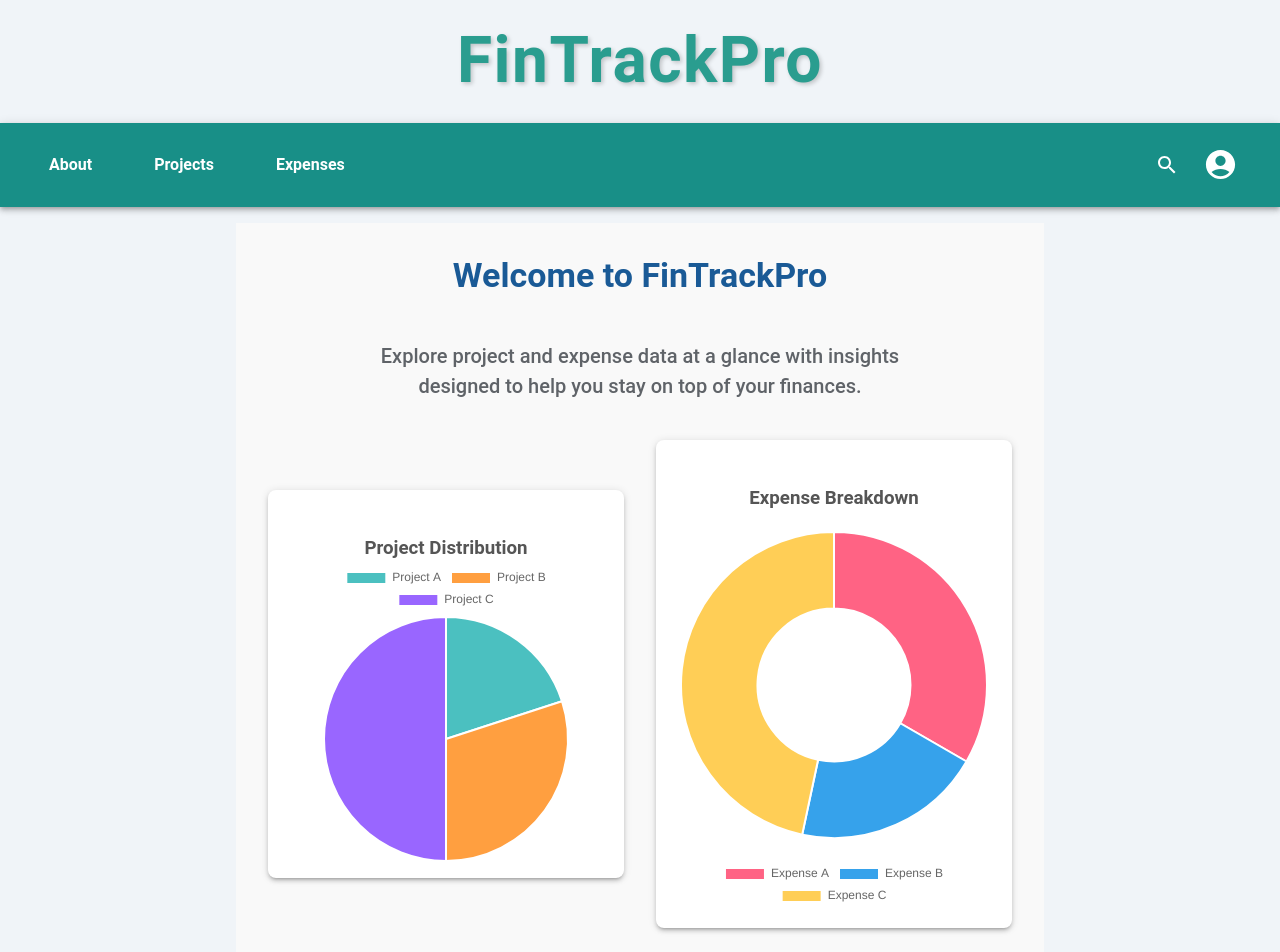
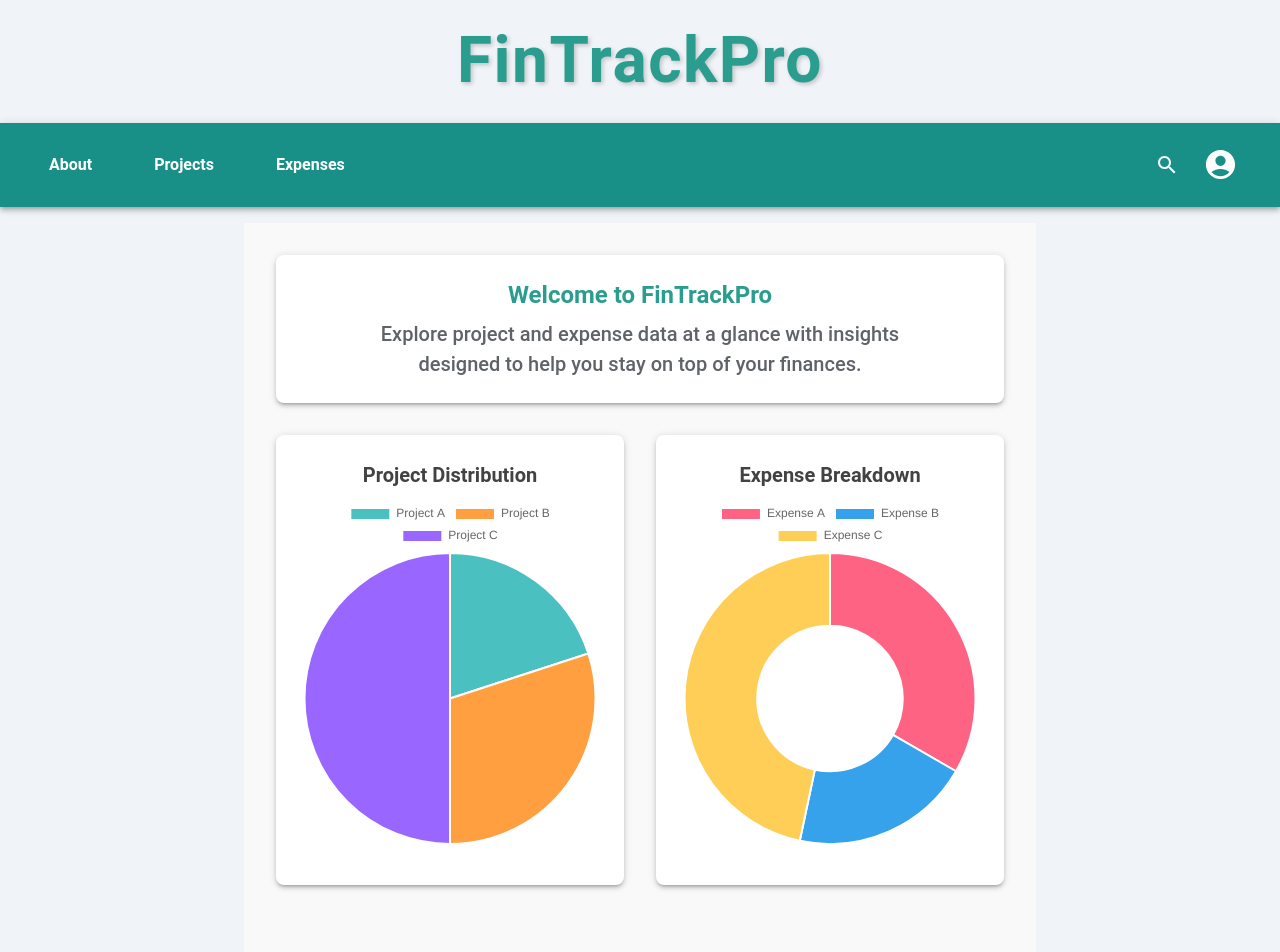
Before and after one commit to ronniearistil/FinTrackPro-Full-Stack.v3, a React (Create React App) app in the folder client/: page / in a window 1280 px wide. Shown: the top 952 px of the page. Built offline with nearby package versions, Linux system fonts and the light colour scheme; no server answers.

Commit message:
Update UI for homepage and navbarv2 _reversal_with improvements

```diff
--- a/client/src/Charts/ExpensesChart.jsx
+++ b/client/src/Charts/ExpensesChart.jsx
@@ -22,23 +22,23 @@ const ExpenseChart = () => {
         ],
     };
 
-    // Chart options
     const options = {
-        responsive: true, // Makes the chart responsive
-        maintainAspectRatio: false, // Allows custom aspect ratio or height/width
+        responsive: true,
+        maintainAspectRatio: false,
         plugins: {
             legend: {
-                position: 'bottom', // Moves the legend to the bottom for better mobile view
-            },
-            tooltip: {
-                enabled: true,
+                position: 'top', // Ensure the legend is displayed at the top
+                labels: {
+                    font: {
+                        size: 12,
+                    },
+                },
             },
         },
     };
 
     return (
-        <div style={{ width: '100%', height: '400px', margin: '20px auto' }}>
-            <h3 style={{ textAlign: 'center' }}>Expense Breakdown</h3>
+        <div style={{ width: '100%', height: '100%' }}>
             <Doughnut data={expenseData} options={options} />
         </div>
     );
--- a/client/src/Charts/ProjectChart.jsx
+++ b/client/src/Charts/ProjectChart.jsx
@@ -1,20 +1,17 @@
 import React from 'react';
-import { Pie, Bar } from 'react-chartjs-2';
+import { Pie } from 'react-chartjs-2';
 import {
     Chart as ChartJS,
     ArcElement,
-    BarElement,
-    CategoryScale,
-    LinearScale,
     Tooltip,
     Legend,
 } from 'chart.js';
 
 // Register required elements
-ChartJS.register(ArcElement, BarElement, CategoryScale, LinearScale, Tooltip, Legend);
+ChartJS.register(ArcElement, Tooltip, Legend);
 
 const ProjectChart = () => {
-    const projectDataPie = {
+    const projectData = {
         labels: ['Project A', 'Project B', 'Project C'],
         datasets: [
             {
@@ -25,53 +22,24 @@ const ProjectChart = () => {
         ],
     };
 
-    // // const projectDataBar = {
-    //     labels: ['Project A', 'Project B', 'Project C'],
-    //     datasets: [
-    //         {
-    //             label: 'Budgeted Cost',
-    //             data: [20000, 15000, 30000],
-    //             backgroundColor: 'rgba(75, 192, 192, 0.6)',
-    //         },
-    //         {
-    //             label: 'Actual Cost',
-    //             data: [18000, 16000, 28000],
-    //             backgroundColor: 'rgba(255, 99, 132, 0.6)',
-    //         },
-    //     ],
-    // };
-
-    const barOptions = {
+    const options = {
         responsive: true,
         maintainAspectRatio: false,
         plugins: {
             legend: {
-                position: 'top',
+                position: 'top', // Ensure the legend is displayed at the top
+                labels: {
+                    font: {
+                        size: 12,
+                    },
+                },
             },
         },
     };
 
     return (
-        <div
-            style={{
-                display: 'flex',
-                flexDirection: 'column',
-                alignItems: 'center',
-                gap: '30px',
-                margin: '20px',
-            }}
-        >
-            {/* Project Pie Chart */}
-            <div style={{ width: '100%', maxWidth: '500px', height: '300px' }}>
-                <h3 style={{ textAlign: 'center' }}>Project Distribution</h3>
-                <Pie data={projectDataPie} options={{ responsive: true, maintainAspectRatio: false }} />
-            </div>
-
-            {/* Histogram (Bar Chart)
-            <div style={{ width: '100%', maxWidth: '600px', height: '400px' }}>
-                <h3 style={{ textAlign: 'center' }}>Project Budget vs Actual Costs</h3>
-                <Bar data={projectDataBar} options={barOptions} />
-            </div> */}
+        <div style={{ width: '100%', height: '100%' }}>
+            <Pie data={projectData} options={options} />
         </div>
     );
 };
--- a/client/src/Components/Layout/HomePage.jsx
+++ b/client/src/Components/Layout/HomePage.jsx
@@ -16,12 +16,23 @@ const HomePage = () => {
                 gap: 4
             }}
         >
-            {/* Header Section */}
+            {/* Header Section in its own box */}
+            <Paper
+                elevation={3}
+                sx={{
+                    padding: 3,
+                    textAlign: 'center',
+                    borderRadius: '8px',
+                    backgroundColor: 'white',
+                    maxWidth: '800px',
+                    width: '100%',
+                }}
+            >
                 <Typography
-                variant="h4"
+                    variant="h5"
                     align="center"
                     gutterBottom
-                sx={{ fontWeight: 'bold', color: '#1a5a96' }} // Updated color for better contrast
+                    sx={{ fontWeight: 'bold', color: '#2a9d8f' }}
                 >
                     Welcome to FinTrackPro
                 </Typography>
@@ -29,33 +40,53 @@ const HomePage = () => {
                     variant="h6"
                     align="center"
                     gutterBottom
-                sx={{ color: '#5f6368', maxWidth: '600px', lineHeight: 1.5 }}
+                    sx={{ color: '#5f6368', maxWidth: '600px', lineHeight: 1.5, margin: '0 auto' }}
                 >
                     Explore project and expense data at a glance with insights designed to help you stay on top of your finances.
                 </Typography>
+            </Paper>
 
             {/* Charts Section */}
             <Grid
                 container
                 spacing={4}
                 justifyContent="center"
-                alignItems="center"
+                alignItems="stretch"
                 sx={{ maxWidth: '1200px' }}
             >
                 {/* Project Distribution */}
                 <Grid item xs={12} md={6}>
                     <Paper
                         elevation={3}
-                        sx={{ padding: 3, textAlign: 'center', borderRadius: '8px', overflow: 'hidden' }}
+                        sx={{
+                            padding: 3,
+                            textAlign: 'center',
+                            borderRadius: '8px',
+                            overflow: 'hidden',
+                            height: '450px',
+                            display: 'flex',
+                            flexDirection: 'column',
+                            justifyContent: 'space-between',
+                        }}
                     >
                         <Typography
                             variant="h6"
                             gutterBottom
                             sx={{ fontWeight: 'bold', color: '#424242' }}
                         >
-
+                            Project Distribution
                         </Typography>
+                        <Box
+                            sx={{
+                                flexGrow: 1,
+                                display: 'flex',
+                                justifyContent: 'center',
+                                alignItems: 'center',
+                                paddingBottom: 2,
+                            }}
+                        >
                             <ProjectChart />
+                        </Box>
                     </Paper>
                 </Grid>
 
@@ -63,15 +94,35 @@ const HomePage = () => {
                 <Grid item xs={12} md={6}>
                     <Paper
                         elevation={3}
-                        sx={{ padding: 3, textAlign: 'center', borderRadius: '8px', overflow: 'hidden' }}
+                        sx={{
+                            padding: 3,
+                            textAlign: 'center',
+                            borderRadius: '8px',
+                            overflow: 'hidden',
+                            height: '450px',
+                            display: 'flex',
+                            flexDirection: 'column',
+                            justifyContent: 'space-between',
+                        }}
                     >
                         <Typography
                             variant="h6"
                             gutterBottom
                             sx={{ fontWeight: 'bold', color: '#424242' }}
                         >
+                            Expense Breakdown
                         </Typography>
+                        <Box
+                            sx={{
+                                flexGrow: 1,
+                                display: 'flex',
+                                justifyContent: 'center',
+                                alignItems: 'center',
+                                paddingBottom: 2,
+                            }}
+                        >
                             <ExpenseChart />
+                        </Box>
                     </Paper>
                 </Grid>
             </Grid>
```
Lines whose indentation alone changed are shown as unchanged.
